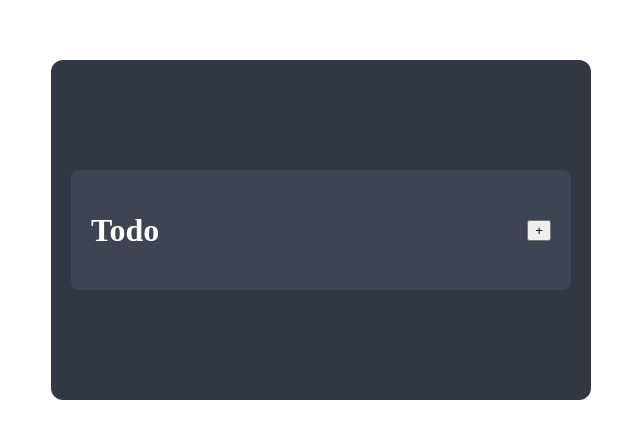
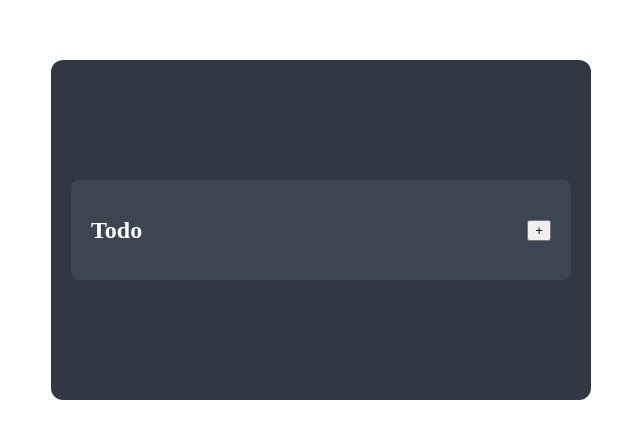
Before and after one commit to chris2kus31/todo-ui, a Nuxt app: page /todo in a window 1280 px wide. Shown: the part 178-616 px from the top of the page, without its empty margins (319-959 px from the left). Built offline with nearby package versions, Linux system fonts and the light colour scheme.

Commit message:
class for title for now

```diff
--- a/pages/todo.vue
+++ b/pages/todo.vue
@@ -3,7 +3,7 @@
       <div class="todo-container">
         <div class="todo-card">
           <header class="todo-header">
-            <h1>Todo</h1>
+            <h1 class="todo-title">Todo</h1>
             <button>+</button>
           </header>
       </div>
@@ -41,4 +41,8 @@
   justify-content: space-between;
   align-items: center;
 }
+.todo-title {
+  font-size: 1.5em;
+  color: white;
+}
   </style>
```
